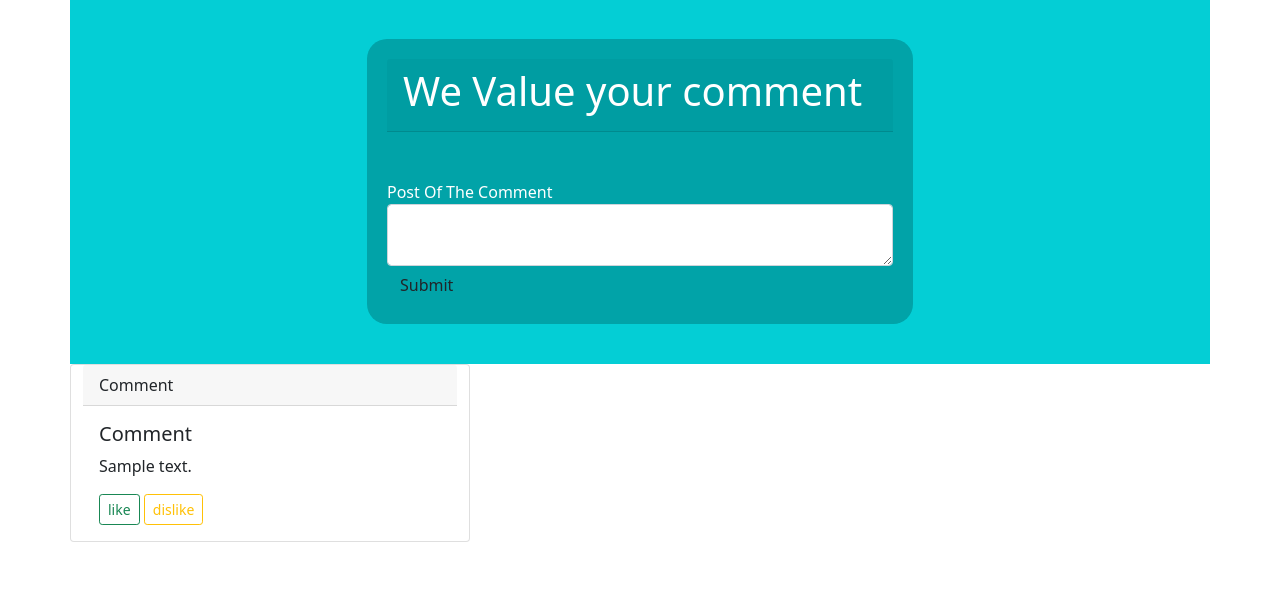
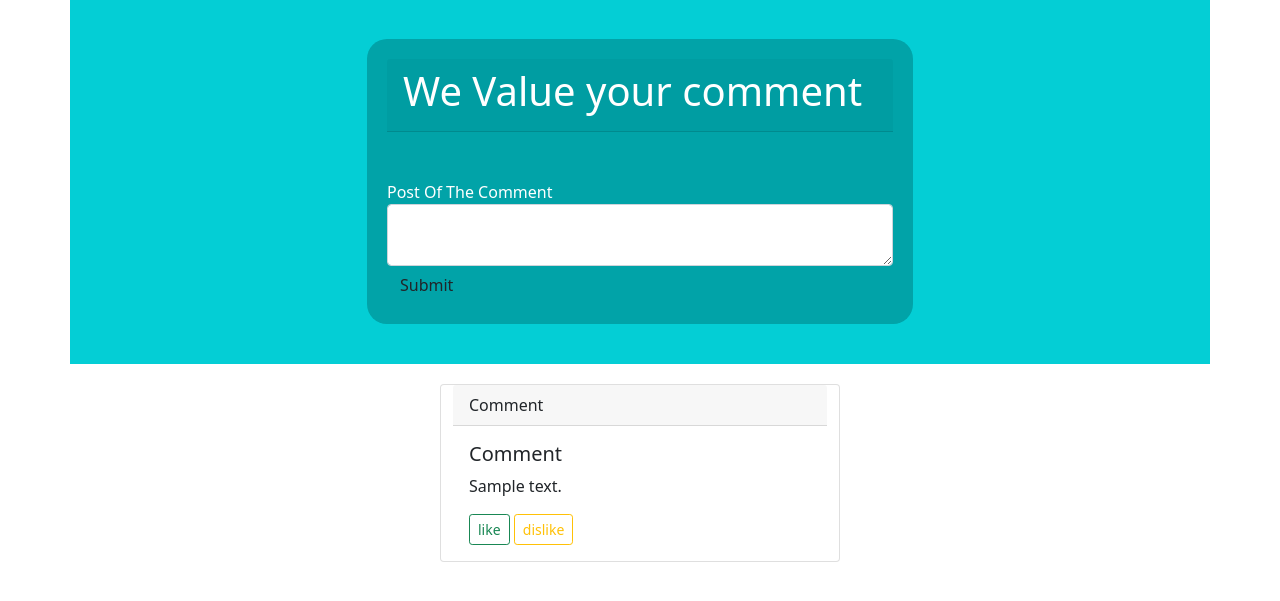
Before and after one commit to bensammwaniki/Impress-me, a Flask app: page /comment/new/1 in a window 1280 px wide. Shown: the part 157-758 px from the top of the page. Run offline with Flask 2, Linux system fonts and the light colour scheme; a user stored in the database is signed in; tables that the repository leaves empty hold one stand-in row (values such as "Sample post"); some libraries are stand-ins or nearby versions.

Commit message:
awsome site

```diff
--- a/app/templates/coments.html
+++ b/app/templates/coments.html
@@ -24,8 +24,8 @@
 
 <!-- ===================================================================== -->
 <!-- +++++++++++++++++++++++++++++++++++++++++++++++++++++++++++++++++++++++++++ -->
-<div class="container">
-    <div class="row">
+<div class="container" style="margin-top: 20px;">
+    <div class="row" style="justify-content: space-evenly;">
         {% for comment in comment%}
         <div class="card" style="width: 25rem;">
             <div class="card-header">
```
